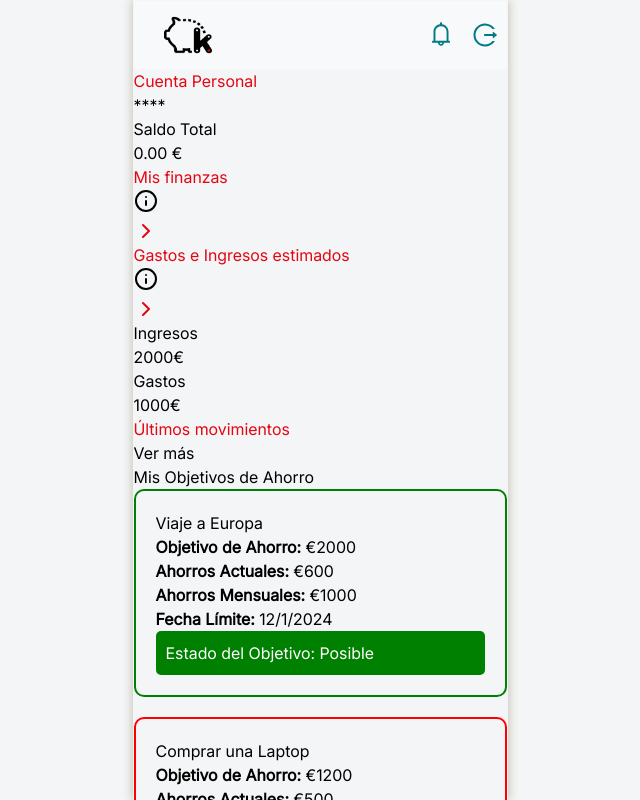
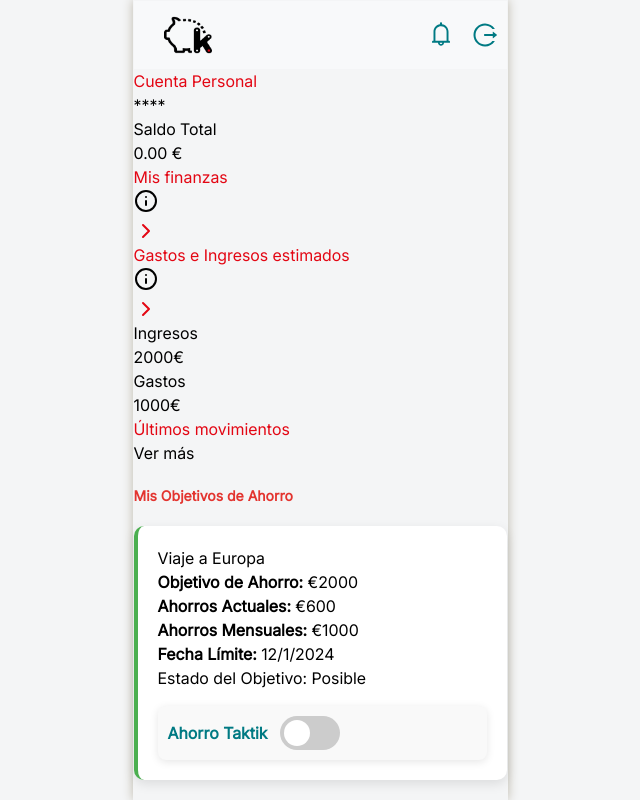
Before and after one commit to DaniCabrera91/FS-Front, a React (Vite) app: page /user/dashboard in a window 1280 px wide. Shown: the top 800 px of the page, without its empty margins (320-960 px from the left). Built offline with nearby package versions, Linux system fonts and the light colour scheme; sample sign-in values are in the browser's storage.

Commit message:
modified de styles of project planner and added a switch button for taktik activation

```diff
--- a/src/components/ProjectPlannerCard/ProjectPlannerCard.jsx
+++ b/src/components/ProjectPlannerCard/ProjectPlannerCard.jsx
@@ -7,47 +7,72 @@ const ProjectPlannerCard = ({
   currentSavings,
   targetDate,
 }) => {
-  // Calcular meses restantes hasta la fecha del objetivo
+  const [isTaktikActive, setIsTaktikActive] = useState(false)
+
+  const handleTaktikSwitch = () => {
+    setIsTaktikActive(!isTaktikActive)
+  }
+
   const calculateMonthsRemaining = () => {
     const today = new Date()
     const target = new Date(targetDate)
     const diffInMonths =
       (target.getFullYear() - today.getFullYear()) * 12 +
       (target.getMonth() - today.getMonth())
-    return diffInMonths > 0 ? diffInMonths : 0 // Asegurarse que no sea negativo
+    return diffInMonths > 0 ? diffInMonths : 0
   }
 
-  // Calcular si el objetivo es alcanzable
   const calculateStatus = () => {
     const monthsRemaining = calculateMonthsRemaining()
     const neededSavings = estimatedCost - currentSavings
     const totalPossibleSavings = monthsRemaining * monthlySavings
 
-    // Evaluar estado del proyecto basado en el tiempo y ahorros
     if (totalPossibleSavings >= neededSavings) {
-      return 'green' // Buen camino
+      return 'on-track'
     } else if (
       totalPossibleSavings > 0 &&
       totalPossibleSavings < neededSavings
     ) {
-      return 'yellow' // Necesitas revisar
+      return 'needs-review'
     } else {
-      return 'red' // Imposible lograrlo
+      return 'off-track'
     }
   }
 
-  const statusColor = calculateStatus()
+  const status = calculateStatus()
 
   return (
     <div
-      className='project-card'
-      style={{
-        border: `2px solid ${statusColor}`,
-        padding: '20px',
-        borderRadius: '10px',
-      }}
+      className={`project-card card-transition ${
+        status === 'off-track'
+          ? 'card-off-track'
+          : status === 'needs-review'
+          ? 'card-needs-review'
+          : 'card-on-track'
+      }`}
     >
-      <h2>{projectName || 'Nombre del Proyecto'}</h2>
+      <div className='header-section flex justify-between items-center'>
+        <h2 className='text-xl font-semibold'>
+          {projectName || 'Nombre del Proyecto'}
+        </h2>
+        <span
+          className={`status-indicator ${
+            status === 'on-track'
+              ? 'indicator-green'
+              : status === 'needs-review'
+              ? 'indicator-yellow'
+              : 'indicator-red'
+          }`}
+          aria-label={`Estado del proyecto: ${
+            status === 'on-track'
+              ? 'Posible'
+              : status === 'needs-review'
+              ? 'Revisar Ahorros'
+              : 'Imposible'
+          }`}
+        ></span>
+      </div>
+
       <p>
         <strong>Objetivo de Ahorro:</strong> €{estimatedCost}
       </p>
@@ -62,20 +87,26 @@ const ProjectPlannerCard = ({
         {new Date(targetDate).toLocaleDateString()}
       </p>
 
-      <div
-        style={{
-          backgroundColor: statusColor,
-          color: 'white',
-          padding: '10px',
-          borderRadius: '5px',
-        }}
-      >
+      <div className='status-message bg-gray-100 text-sm p-2 mt-3 rounded'>
         Estado del Objetivo:{' '}
-        {statusColor === 'green'
+        {status === 'on-track'
           ? 'Posible'
-          : statusColor === 'yellow'
+          : status === 'needs-review'
           ? 'Revisar Ahorros'
           : 'Imposible'}
+      </div>
+
+      {/* Sección del switch para Ahorro Taktik */}
+      <div className='taktik-container'>
+        <span className='taktik-label'>Ahorro Taktik</span>
+        <label className='switch'>
+          <input
+            type='checkbox'
+            checked={isTaktikActive}
+            onChange={handleTaktikSwitch}
+          />
+          <span className='slider round'></span>
+        </label>
       </div>
     </div>
   )
--- a/src/components/UserDashboard/UserDashboard.jsx
+++ b/src/components/UserDashboard/UserDashboard.jsx
@@ -6,7 +6,6 @@ import FinanceOverview from './FinanceOverview'
 import TransactionList from './TransactionList'
 import { ChevronRight } from 'lucide-react'
 import ProjectPlannerCard from '../ProjectPlannerCard/ProjectPlannerCard'
-import iconPaths from '../../utils/iconPath'
 import InfoButton from '../InfoButton/InfoButton.jsx'
 
 const Home = () => {
@@ -52,8 +51,8 @@ const Home = () => {
   ]
 
   return (
-    <div className="flex flex-col h-screen bg-gray-100">
-      <main className="flex-1 overflow-y-auto p-4">
+    <div className='flex flex-col h-screen bg-gray-100'>
+      <main className='flex-1 overflow-y-auto p-4'>
         {showMore ? (
           <>
             <AccountSummary />
@@ -63,26 +62,43 @@ const Home = () => {
           <>
             <AccountSummary />
 
-            <div className={`bg-white rounded-lg p-4 mb-4 ${fadeOtherCards ? 'card-fade card-fade-hidden' : ''}`} onClick={handleClick}>
-              <div className="flex justify-between items-center">
-                <span className="text-sm kbred font-semibold">Mis finanzas</span>
-                <div className="flex justify-between items-center">
-                  <InfoButton/>
-                  <ChevronRight className="w-4 h-4 ml-1 kbred" />
+            <div
+              className={`bg-white rounded-lg p-4 mb-4 ${
+                fadeOtherCards ? 'card-fade card-fade-hidden' : ''
+              }`}
+              onClick={handleClick}
+            >
+              <div className='flex justify-between items-center'>
+                <span className='text-sm kbred font-semibold'>
+                  Mis finanzas
+                </span>
+                <div className='flex justify-between items-center'>
+                  <InfoButton />
+                  <ChevronRight className='w-4 h-4 ml-1 kbred' />
                 </div>
               </div>
             </div>
 
-            <div className={`finance-overview ${fadeOtherCards ? 'card-fade card-fade-hidden' : ''}`}>
+            <div
+              className={`finance-overview ${
+                fadeOtherCards ? 'card-fade card-fade-hidden' : ''
+              }`}
+            >
               <FinanceOverview />
             </div>
 
-            <div className={`bg-white rounded-lg p-4 card-transition ${cardTransition ? 'card-hidden' : ''}`}>
-              <div className="flex justify-between items-center mb-4">
-                <h2 className="text-sm font-semibold kbred">Últimos movimientos</h2>
+            <div
+              className={`bg-white rounded-lg p-4 card-transition ${
+                cardTransition ? 'card-hidden' : ''
+              }`}
+            >
+              <div className='flex justify-between items-center mb-4'>
+                <h2 className='text-sm font-semibold kbred'>
+                  Últimos movimientos
+                </h2>
                 <button
                   onClick={handleShowMore}
-                  className="text-sm hover:underline"
+                  className='text-sm hover:underline'
                 >
                   Ver más
                 </button>
@@ -90,11 +106,16 @@ const Home = () => {
               <TransactionList limit={5} />
             </div>
 
-
-            <h2>Mis Objetivos de Ahorro</h2>
-            <div className='project-cards'>
+            <h2 className='section-title mt-6'>Mis Objetivos de Ahorro</h2>
+            <div className='project-cards mt-4'>
               {projects.map((project) => (
-                <div key={project.id} style={{ marginBottom: '20px' }} className={`${fadeOtherCards ? 'card-fade card-fade-hidden' : ''}`}>
+                <div
+                  key={project.id}
+                  style={{ marginBottom: '10px' }}
+                  className={`${
+                    fadeOtherCards ? 'card-fade card-fade-hidden' : ''
+                  }`}
+                >
                   <ProjectPlannerCard
                     projectName={project.name}
                     estimatedCost={project.estimatedCost}
--- a/src/components/UserDashboard/UserDashboard.styled.scss
+++ b/src/components/UserDashboard/UserDashboard.styled.scss
@@ -1,3 +1,67 @@
+/* Estilos para el switch */
+.taktik-container {
+  display: flex;
+  align-items: center; /* Alinea verticalmente el texto y el switch */
+  margin-top: 16px; /* Espacio superior para separar del contenido anterior */
+  padding: 10px; /* Espacio alrededor del contenedor */
+  border-radius: 8px; /* Bordes redondeados para el contenedor */
+  background-color: #f9f9f9; /* Color de fondo claro para resaltar */
+  box-shadow: 0 2px 8px rgba(0, 0, 0, 0.1); /* Sombra sutil para destacar */
+}
+
+.taktik-label {
+  font-size: 1rem; /* Tamaño de fuente un poco más grande */
+  font-weight: bold; /* Negrita para destacar */
+  color: #007a83; /* Color que combine con el switch */
+  margin-right: 12px; /* Espacio entre el texto y el switch */
+}
+
+.switch {
+  position: relative;
+  display: inline-block;
+  width: 60px;
+  height: 34px;
+}
+
+.switch input {
+  opacity: 0;
+  width: 0;
+  height: 0;
+}
+
+.slider {
+  position: absolute;
+  cursor: pointer;
+  top: 0;
+  left: 0;
+  right: 0;
+  bottom: 0;
+  background-color: #ccc;
+  transition: 0.4s;
+  border-radius: 34px; /* Bordes redondeados */
+}
+
+.slider:before {
+  position: absolute;
+  content: '';
+  height: 26px;
+  width: 26px;
+  left: 4px;
+  bottom: 4px;
+  background-color: white;
+  transition: 0.4s;
+  border-radius: 50%; /* Botón redondeado */
+}
+
+input:checked + .slider {
+  background-color: #007a83; /* Color del switch cuando está activo */
+}
+
+input:checked + .slider:before {
+  transform: translateX(26px); /* Movimiento del botón al activar */
+}
+
+/* Resto de tus estilos */
 .financesBtn {
   width: 70%;
   padding: 0.5rem;
@@ -24,3 +88,64 @@
 .card-fade-hidden {
   opacity: 0;
 }
+
+.section-title {
+  color: #e3342f; /* Rojo kbred */
+  font-size: 0.875rem;
+  font-weight: 600;
+  margin-top: 20px;
+}
+
+.project-cards {
+  display: flex;
+  flex-direction: column;
+}
+
+.project-card {
+  background-color: white;
+  padding: 20px;
+  border-radius: 10px;
+  box-shadow: 0px 4px 12px rgba(0, 0, 0, 0.1);
+  margin-bottom: 20px;
+  transition: box-shadow 0.3s ease-in-out;
+  margin-top: 20px; /* Margen superior adicional para separar las partes */
+}
+
+.mt-4 {
+  padding: 0;
+  margin: 0;
+}
+
+.project-card:hover {
+  box-shadow: 0px 8px 16px rgba(0, 0, 0, 0.15);
+}
+
+.status-indicator {
+  width: 10px;
+  height: 10px;
+  border-radius: 50%;
+}
+
+.indicator-green {
+  background-color: #4caf50;
+}
+
+.indicator-yellow {
+  background-color: #ffeb3b;
+}
+
+.indicator-red {
+  background-color: #f44336;
+}
+
+.card-on-track {
+  border-left: 4px solid #4caf50;
+}
+
+.card-needs-review {
+  border-left: 4px solid #ffeb3b;
+}
+
+.card-off-track {
+  border-left: 4px solid #f44336;
+}
```
Also changed, not shown: src/components/UserDashboard/TransactionList.jsx (+23 -9 lines).
